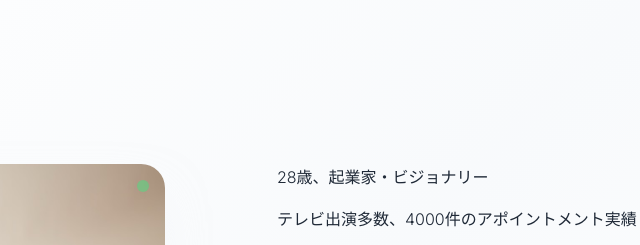
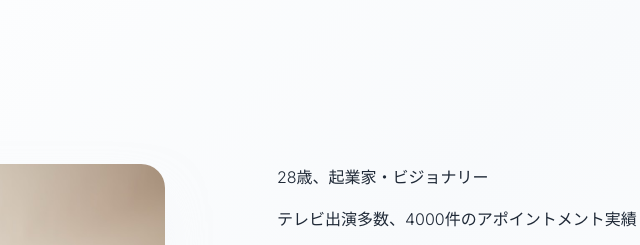
Before and after one commit to taro-97/ueno-koichi-website, a plain HTML site: page index.html in a window 1280 px wide. Shown: the part 888-1133 px from the top of the page, 395-1035 px from the left. Drawn offline with nearby package versions, Linux system fonts and the light colour scheme.

Commit message:
🔧 プロフィール写真の緑丸インジケーターを削除
- プロフィール写真右上の緑色のオンライン状態インジケーターを削除
- よりクリーンで洗練されたプロフィール表示に改善

```diff
--- a/index.html
+++ b/index.html
@@ -524,7 +524,7 @@ loading="lazy"
 onload="console.log('Profile image loaded successfully');"
 onerror="console.log('Profile image failed to load, showing fallback'); this.style.display='none'; this.parentNode.innerHTML='<div class=\'w-full h-full bg-gradient-to-br from-blue-100 to-slate-100 flex items-center justify-center text-slate-600\'><div class=\'text-center\'><i class=\'ri-user-3-line text-4xl mb-2\'></i><div class=\'text-sm font-light\'>上野光一</div></div></div>';">
 </div>
-<div class="absolute top-4 right-4 w-3 h-3 bg-green-400 rounded-full animate-pulse shadow-lg"></div>
+
 </div>
 </div>
 <div class="space-y-8">
```
